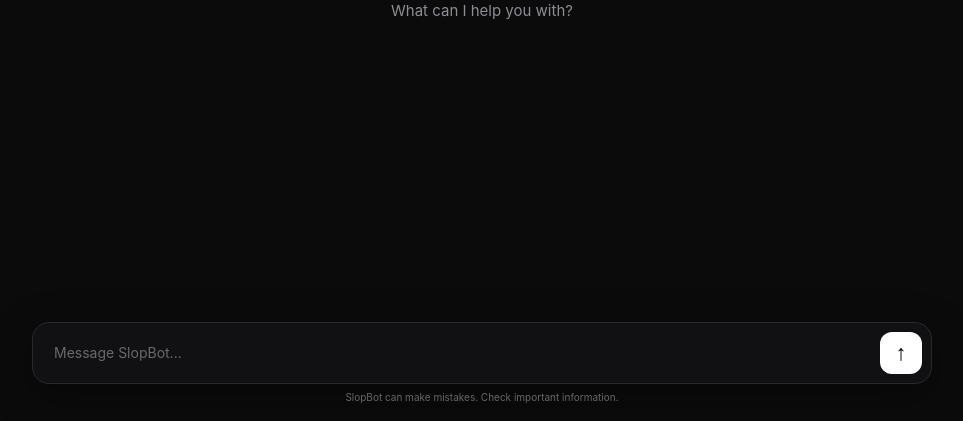
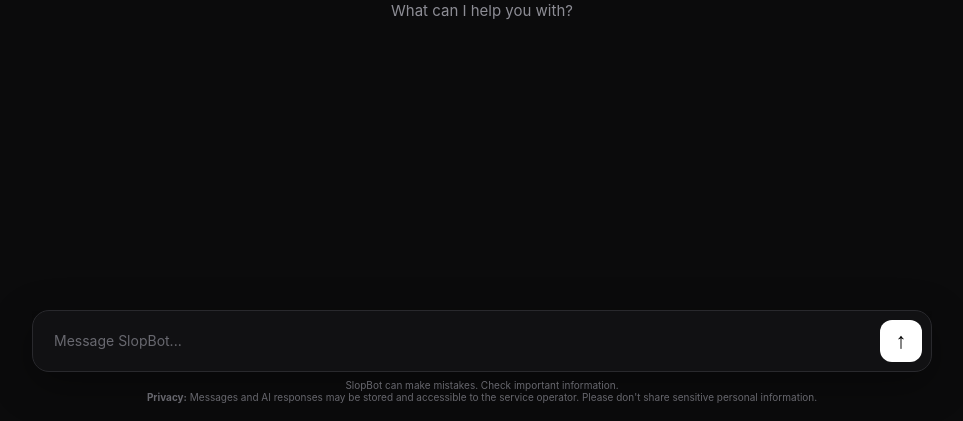
Before and after one commit to yadavtejas1947-eng/SlopBot, a Flask app: page / in a window 1280 px wide. Shown: the part 379-800 px from the top of the page, without its empty margins (158-1121 px from the left). Run offline with Flask 3, Linux system fonts and the light colour scheme; the visitor is signed in with stand-in values (Sample User, id 1); data that the repository does not hold is empty; some libraries are stand-ins or nearby versions.

Commit message:
Updated index.html

```diff
--- a/templates/index.html
+++ b/templates/index.html
@@ -116,7 +116,11 @@
 
             <div class="input-note">
                 SlopBot can make mistakes. Check important information.
-            </div>
+                <br>
+                <strong>Privacy:</strong> Messages and AI responses may be stored
+                and accessible to the service operator. Please don't share sensitive
+                personal information.
+</div>
 
         </div>
 
```
